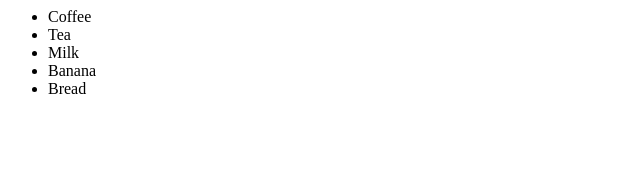
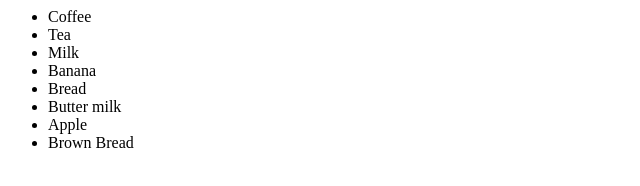
Before and after one commit to ajaxrays21/iitkanpur, a plain HTML site: page index.html in a window 1280 px wide. Shown: the whole page, without its empty margins (0-640 px from the left). Drawn offline with Linux system fonts and the light colour scheme.

Commit message:
10Nov2019_Time12.25PM
some changes are made...pls review

```diff
--- a/index.html
+++ b/index.html
@@ -5,5 +5,8 @@
   <li>Milk</li>
   <li>Banana</li>
   <li>Bread</li>
+  <li>Butter milk</li>
+  <li>Apple</li>
+  <li>Brown Bread</li>
 </ul>
 </html>
```
